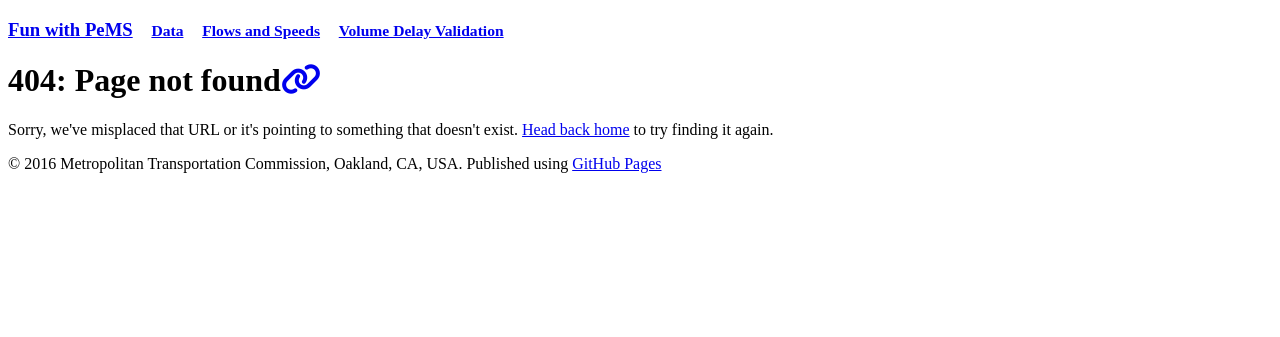
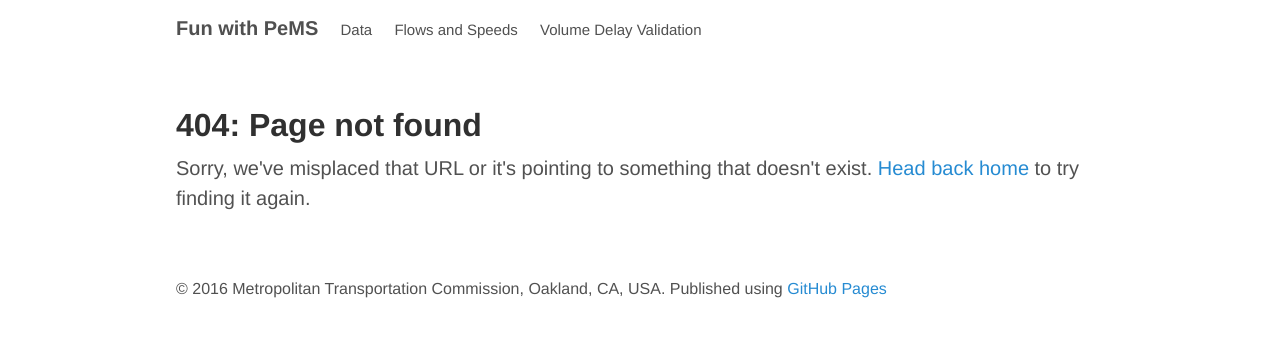
Before and after one commit to BayAreaMetro/pems-typical-weekday, a Jekyll site: the page built from 404.html, in a window 1280 px wide. Shown: the top 337 px of the page. Built offline with Jekyll 4.4.1, drawn with Linux system fonts in a browser that asks for light colours; nearby versions of some CDN libraries; library files that are not in the unit come from our copies.

Commit message:
fix references

```diff
--- a/404.html
+++ b/404.html
@@ -5,5 +5,5 @@
 
 <div class="page">
   <h1 class="page-title">404: Page not found</h1>
-  <p class="lead">Sorry, we've misplaced that URL or it's pointing to something that doesn't exist. <a href="/onboard-surveys/">Head back home</a> to try finding it again.</p>
+  <p class="lead">Sorry, we've misplaced that URL or it's pointing to something that doesn't exist. <a href="/pems-typical-weekday/">Head back home</a> to try finding it again.</p>
 </div>
--- a/_includes/head.html
+++ b/_includes/head.html
@@ -14,12 +14,12 @@
   </title>
 
   <!-- CSS -->
-  <link rel="stylesheet" href="/onboard-surveys/css/poole.css">
-  <link rel="stylesheet" href="/onboard-surveys/css/syntax.css">
-  <link rel="stylesheet" href="/onboard-surveys/css/font-awesome.css">
+  <link rel="stylesheet" href="/pems-typical-weekday/css/poole.css">
+  <link rel="stylesheet" href="/pems-typical-weekday/css/syntax.css">
+  <link rel="stylesheet" href="/pems-typical-weekday/css/font-awesome.css">
 
   <!-- Icons -->
-  <link rel="icon" href="/onboard-surveys/assets/favicon.ico">
+  <link rel="icon" href="/pems-typical-weekday/assets/favicon.ico">
 
 
   <!-- RSS -->
--- a/_layouts/default.html
+++ b/_layouts/default.html
@@ -9,10 +9,10 @@
     <div class="container content">
       <div class="masthead">
         <h3 class="masthead-title">
-          <a href="/onboard-surveys/" title="Home">{{ site.title }}</a>
+          <a href="/pems-typical-weekday/" title="Home">{{ site.title }}</a>
 
           {% for page in site.pages_list %}
-              &nbsp;&nbsp;&nbsp;<small><a href="/onboard-surveys/{{ page[1]  }}">{{ page[0] }}</a></small>
+              &nbsp;&nbsp;&nbsp;<small><a href="/pems-typical-weekday/{{ page[1]  }}">{{ page[0] }}</a></small>
           {% endfor %}
 
         </h3>
--- a/css/font-awesome.css
+++ b/css/font-awesome.css
@@ -4,8 +4,8 @@
  */
 @font-face {
   font-family: 'FontAwesome';
-  src: url('http://metropolitantransportationcommission.github.io/onboard-surveys/fonts/fontawesome-webfont.eot?v=4.1.0');
-  src: url('http://metropolitantransportationcommission.github.io/onboard-surveys/fonts/fontawesome-webfont.eot?#iefix&v=4.1.0') format('embedded-opentype'), url('http://metropolitantransportationcommission.github.io/travel-model-two/fonts/fontawesome-webfont.woff?v=4.1.0') format('woff'), url('http://metropolitantransportationcommission.github.io/travel-model-two/fonts/fontawesome-webfont.ttf?v=4.1.0') format('truetype'), url('http://metropolitantransportationcommission.github.io/travel-model-two/fonts/fontawesome-webfont.svg?v=4.1.0#fontawesomeregular') format('svg');
+  src: url('http://metropolitantransportationcommission.github.io/pems-typical-weekday/fonts/fontawesome-webfont.eot?v=4.1.0');
+  src: url('http://metropolitantransportationcommission.github.io/pems-typical-weekday/fonts/fontawesome-webfont.eot?#iefix&v=4.1.0') format('embedded-opentype'), url('http://metropolitantransportationcommission.github.io/travel-model-two/fonts/fontawesome-webfont.woff?v=4.1.0') format('woff'), url('http://metropolitantransportationcommission.github.io/travel-model-two/fonts/fontawesome-webfont.ttf?v=4.1.0') format('truetype'), url('http://metropolitantransportationcommission.github.io/travel-model-two/fonts/fontawesome-webfont.svg?v=4.1.0#fontawesomeregular') format('svg');
   font-weight: normal;
   font-style: normal;
 }
```
